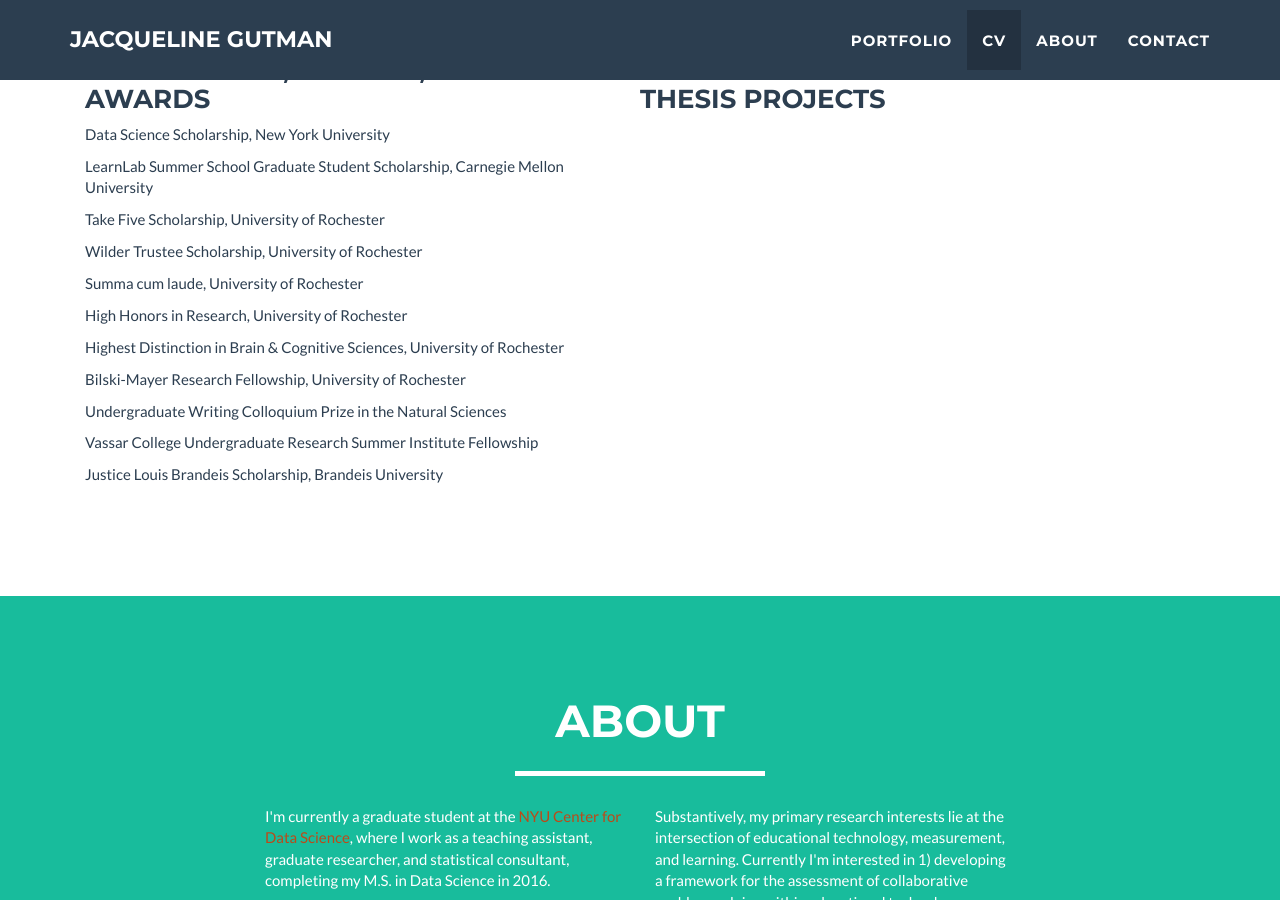
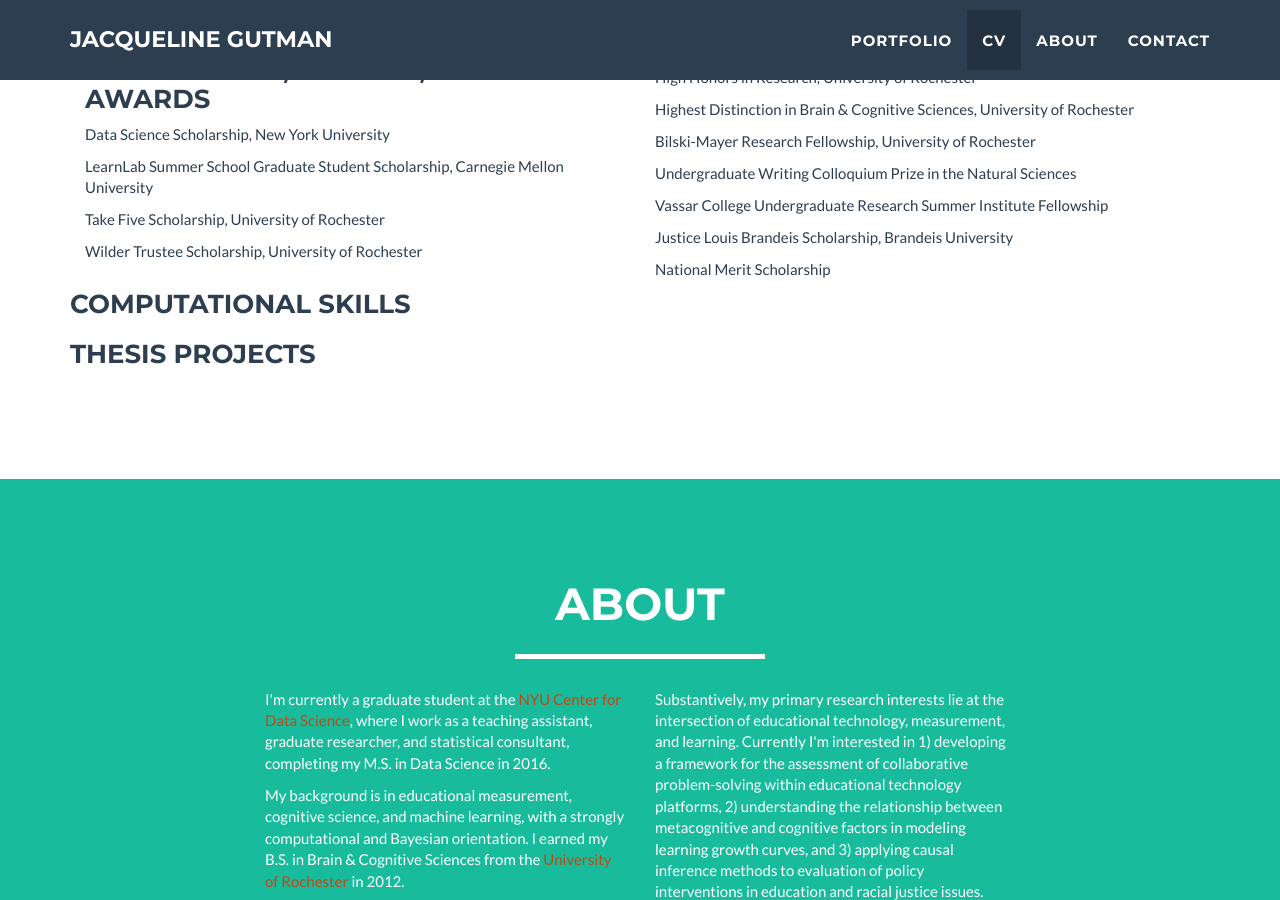
Before and after one commit to jgutman/jgutman.github.io, a Jekyll site: the page built from index.html, in a window 1280 px wide and 900 px high, scrolled down 2525 px. Built offline with Jekyll 4.4.1, drawn with Linux system fonts in a browser that asks for light colours.

Commit message:
i don't know columns

```diff
--- a/_includes/cv.html
+++ b/_includes/cv.html
@@ -85,14 +85,18 @@
                <p.small>Data Science Scholarship, New York University</p>
                <p.small>LearnLab Summer School Graduate Student Scholarship, Carnegie Mellon University</p>
                <p.small>Take Five Scholarship, University of Rochester</p>
-               <p.small>Wilder Trustee Scholarship, University of Rochester</p>
+               <p.small>Wilder Trustee Scholarship, University of Rochester</p> </div>
+              <div class="col-sm-6">
                <p.small>Summa cum laude, University of Rochester</p>
                <p.small>High Honors in Research, University of Rochester</p>
                <p.small>Highest Distinction in Brain &amp; Cognitive Sciences, University of Rochester</p>
-               <p.small>Bilski-Mayer Research Fellowship, University of Rochester</p>
+               <p.small>Bilski-Mayer Research Fellowship, University of Rochester</p></div>
+                 <div class="col-sm-6">
               <p.small>Undergraduate Writing Colloquium Prize in the Natural Sciences</p>
-              <p.small>Vassar College Undergraduate Research Summer Institute Fellowship</p>
+              <p.small>Vassar College Undergraduate Research Summer Institute Fellowship</p></div>
+                <div class="col-sm-6">
               <p.small>Justice Louis Brandeis Scholarship, Brandeis University</p>
+              <p.small>National Merit Scholarship</p>
               </div>
               <div>
                <h3> Computational Skills </h3>
```
